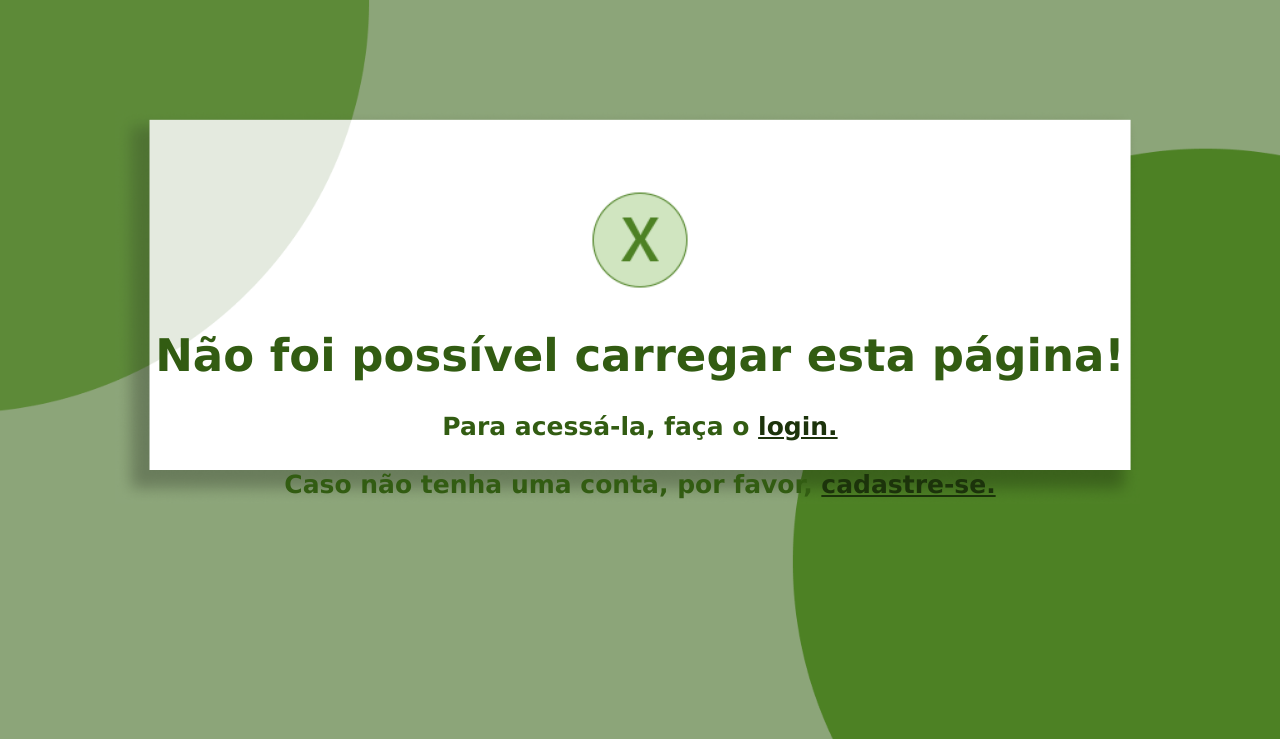
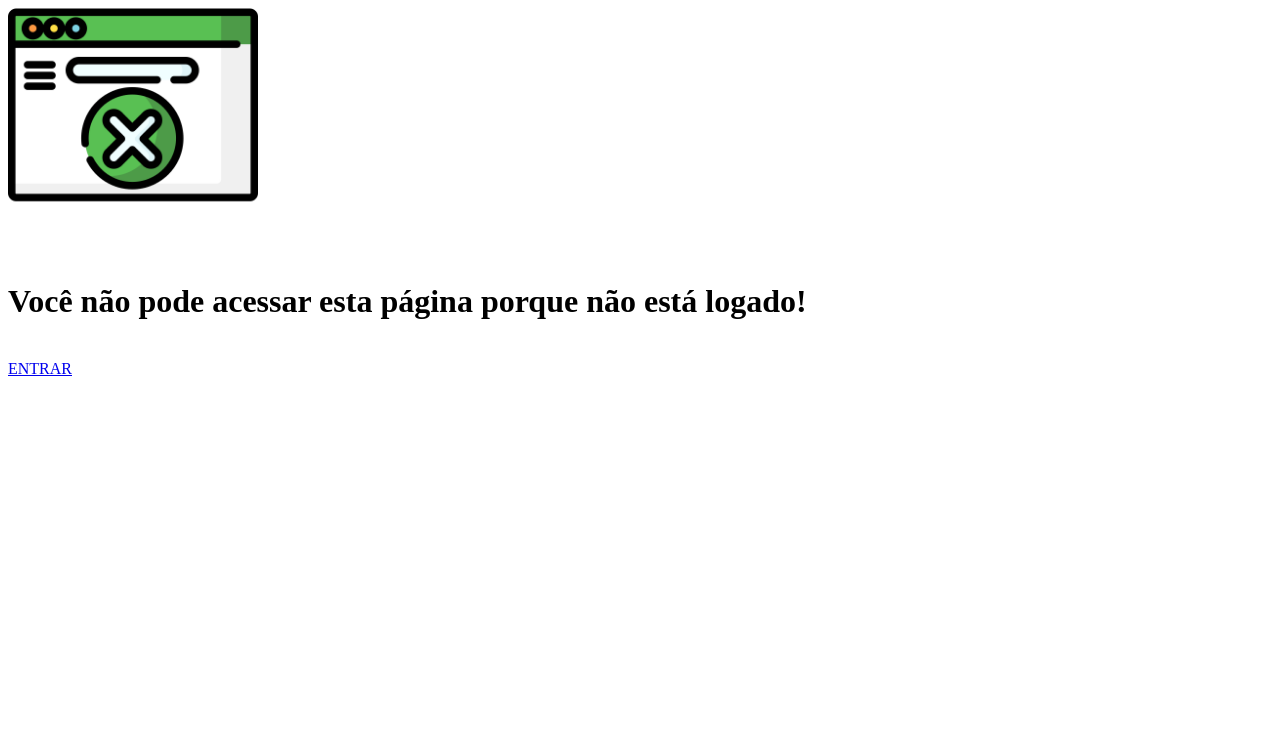
Before and after one commit to luiza846/Estufa-Inteligente, a PHP site: page /ReceberDados/perfil.php in a window 1280 px wide. Shown: the top 739 px of the page. Run offline with PHP 8.4, Linux system fonts and the light colour scheme.

Commit message:
Revert "update protect.php"
This reverts commit 295bba9e8cd136166029081f18e7e4c116e1ba12.

```diff
--- a/estufa/css/style.css
+++ b/estufa/css/style.css
@@ -2,29 +2,8 @@
 *{
     font-family: 'Lucida Sans', 'Lucida Sans Regular', 'Lucida Grande', 'Lucida Sans Unicode', Geneva, Verdana, sans-serif;
 }
-/*--------------------------------------------------TELA PROTECT-----------------------------------------------------------*/
-.body-protect{
-    background-size: cover;
-    background-repeat: no-repeat;
-}
-.div-protect{
-    margin-top: 15%;
-    color: #325c12;
-    text-align: center;
-}
-.div-protect img{
-    margin-bottom: 5px;
-}
-.div-protect h1{
-    font-size: 45px;
-}
-.div-protect h3{
-    font-size: 25px;
-}
-.div-protect a{
-    color: #1c330b;
-}
 /*--------------------------------------------------TELA PRINCIPAL-----------------------------------------------------------*/
+
 .tela-principal{
     background-size: cover;
     background-repeat: no-repeat;
--- a/estufa/protect.php
+++ b/estufa/protect.php
@@ -3,13 +3,13 @@
 <head>
     <meta charset="UTF-8">
     <meta name="viewport" content="width=device-width, initial-scale=1.0">
+    <!--<link rel="stylesheet" href="css/protect.css">-->
     <!--icon-->
     <link rel="shortcut icon" type="imagex/png" href="./images/icon.ico">
-    <link rel="stylesheet" href="css/style.css">
     <title>GreenCode</title>
 </head>
-<body class="body-protect" style="background-image: url(fundoLogin/protect.png);">
-    <div class="div-protect">
+<body>
+    <div class="protect">
         <?php
             if(!isset($_SESSION)) {
                 session_start();
@@ -17,8 +17,8 @@
 
             if(!isset($_SESSION['id_usuario'])) {
 
-                echo "<img src='fundoLogin/erro.png' width='100'>","<br>";
-                die("<h1>Não foi possível carregar esta página!</h1> <h3> Para acessá-la, faça o <a href=\"index.php\">login.</a> <br><br>Caso não tenha uma conta, por favor, <a href=\"cadasUsuario.php\">cadastre-se.</a></h3>");
+                echo "<img src='images/acesso.png' width='250'>","<br>";
+                die("<h1>Você não pode acessar esta página porque não está logado!</h1><p><br><a href=\"index.php\">ENTRAR</a></p>");
             }
         ?>
 
```
Also changed, not shown: estufa/fundoLogin/erro.png (deleted), estufa/fundoLogin/protect.png (deleted).
